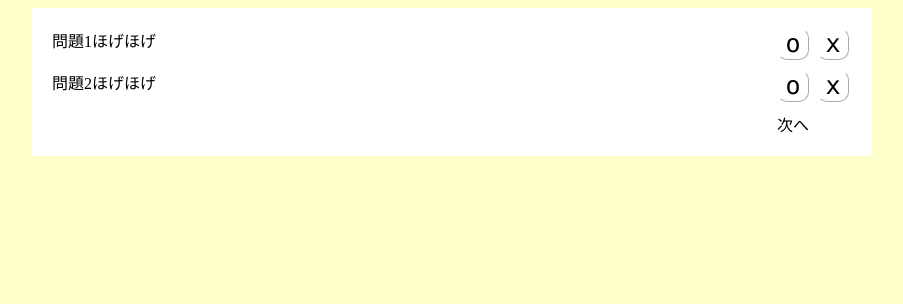
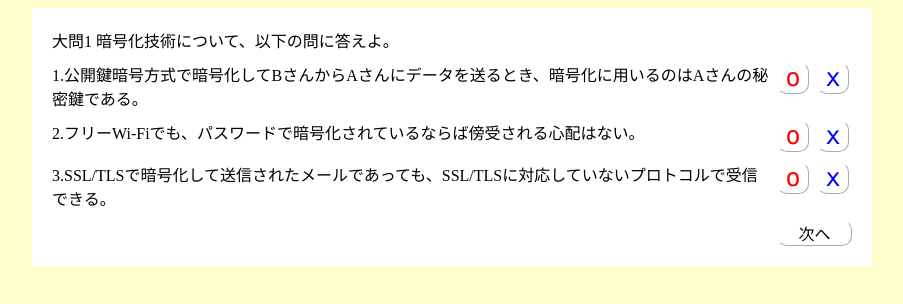
Before and after one commit to AAAR-Salmon/ip3-webpage-practice, a website: page questions/part1.html in a window 1280 px wide. Shown: the whole page, without its empty margins (188-1091 px from the left). Drawn offline with Linux system fonts and the light colour scheme.

Commit message:
Add: 大問1を作成

```diff
--- a/questions/part1.html
+++ b/questions/part1.html
@@ -4,15 +4,30 @@
 		<meta charset="utf-8">
 		<title>大問1 - Webページ演習</title>
 		<link rel="stylesheet" type="text/css" href="../style.css">
+		<link rel="shortcut icon" href="../icon.png">
 		<script type="text/javascript" src="../script.js" async></script>
 	</head>
 	<body>
 		<div id="question">
-			問題1ほげほげ
-			<div data-question="1-1" data-value="t" class="radio">o</div><div data-question="1-1" data-value="f" class="radio">x</div>
-			問題2ほげほげ
-			<div data-question="1-2" data-value="t" class="radio">o</div><div data-question="1-2" data-value="f" class="radio">x</div>
-			<div id="next">
+			<p id="title">
+				大問1 暗号化技術について、以下の問に答えよ。
+			</p>
+			<p>
+				1.公開鍵暗号方式で暗号化してBさんからAさんにデータを送るとき、暗号化に用いるのはAさんの秘密鍵である。
+			</p>
+			<div data-question="1-1" data-value="o" class="radio">o</div>
+			<div data-question="1-1" data-value="x" class="radio">x</div>
+			<p>
+				2.フリーWi-Fiでも、パスワードで暗号化されているならば傍受される心配はない。
+			</p>
+			<div data-question="1-2" data-value="o" class="radio">o</div>
+			<div data-question="1-2" data-value="x" class="radio">x</div>
+			<p>
+				3.SSL/TLSで暗号化して送信されたメールであっても、SSL/TLSに対応していないプロトコルで受信できる。
+			</p>
+			<div data-question="1-3" data-value="o" class="radio">o</div>
+			<div data-question="1-3" data-value="x" class="radio">x</div>
+			<div id="next" class="link-button" data-href="./part2.html">
 				次へ
 			</div>
 		</div>
```
